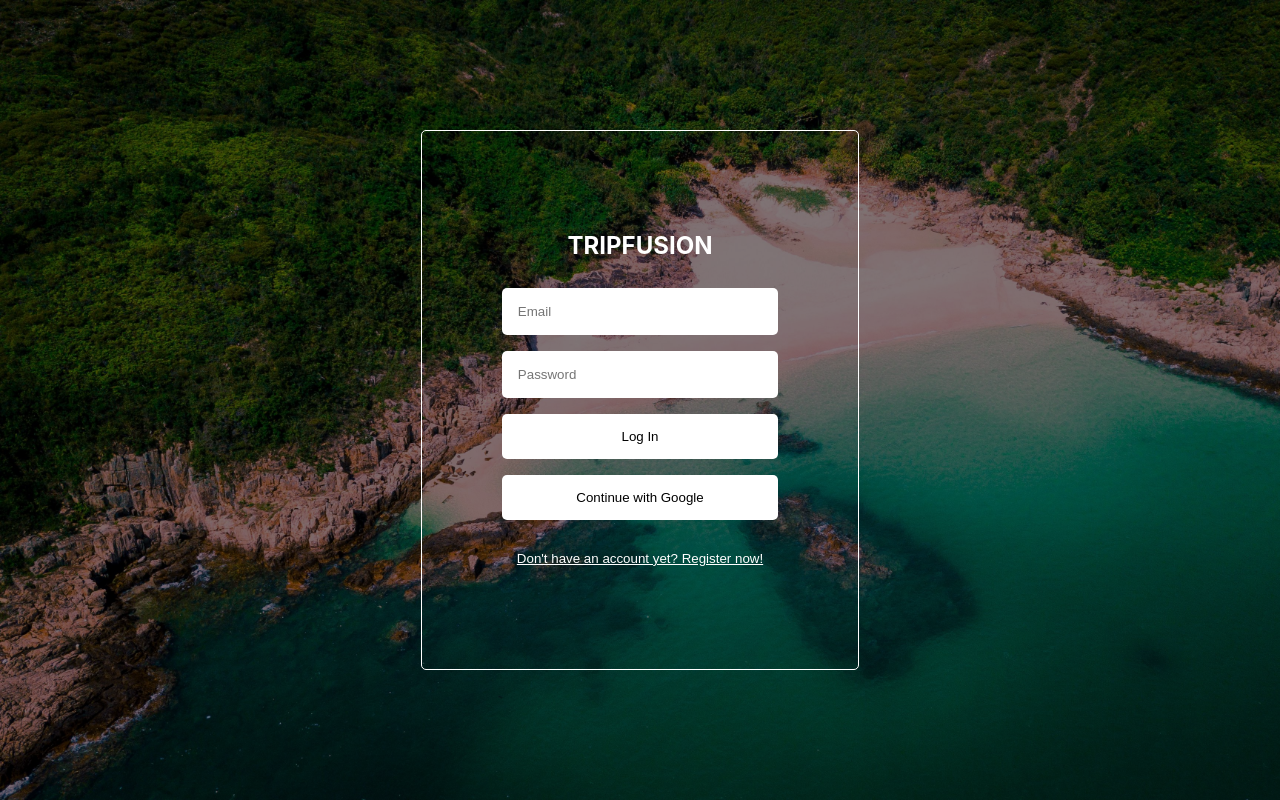
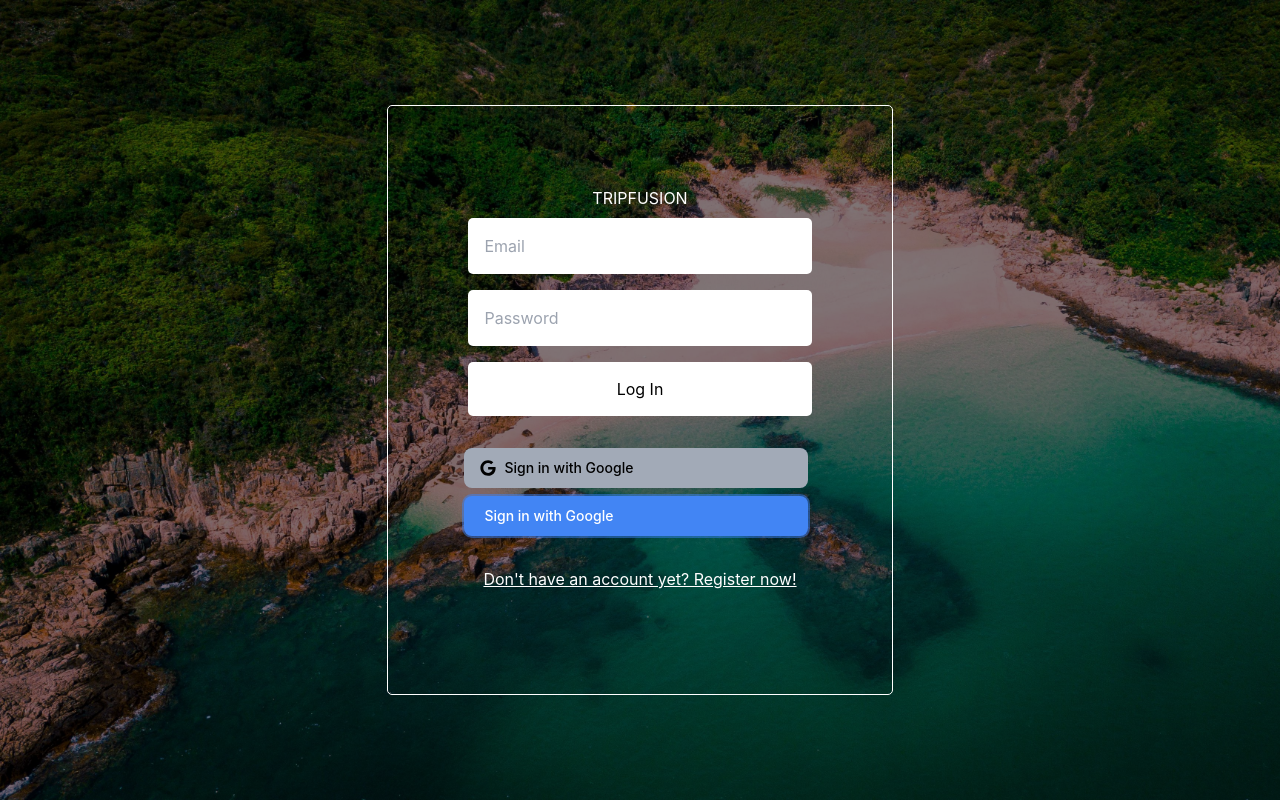
Before and after one commit to zhangjianyu1006156/50.003-Project-Frontend, a React (Create React App) app: page / in a window 1280 px wide. Built offline with nearby package versions, Linux system fonts and the light colour scheme.

Commit message:
Included Google Authentication to the login,
To-do: routing for overall login is not complete
Adjusted:
App now supports tailwind css for styling,
Requires a npm install again to run as there are new dependencies namely, tailwind-css, react-oath/google and axios

```diff
--- a/package.json
+++ b/package.json
@@ -3,9 +3,11 @@
   "version": "0.1.0",
   "private": true,
   "dependencies": {
+    "@react-oauth/google": "^0.11.0",
     "@testing-library/jest-dom": "^5.16.5",
     "@testing-library/react": "^13.4.0",
     "@testing-library/user-event": "^13.5.0",
+    "axios": "^1.4.0",
     "react": "^18.2.0",
     "react-dom": "^18.2.0",
     "react-scripts": "5.0.1",
@@ -34,5 +36,8 @@
       "last 1 firefox version",
       "last 1 safari version"
     ]
+  },
+  "devDependencies": {
+    "tailwindcss": "^3.3.2"
   }
 }
--- a/src/App.css
+++ b/src/App.css
@@ -1,3 +1,7 @@
+@tailwind base;
+@tailwind components;
+@tailwind utilities;
+
 .App {
   text-align: center;
   display: flex;
@@ -5,13 +9,20 @@
   align-items: center;
   justify-content: center;
   color: white;
-  background-image: url('./images/island_beach_aerial_view.jpg');
+  background-image: url("./images/island_beach_aerial_view.jpg");
   background-size: cover;
-  background-color: rgba(0, 0, 0, 0.5); /* Adjust the color and opacity as needed */
+  background-color: rgba(
+    0,
+    0,
+    0,
+    0.5
+  ); /* Adjust the color and opacity as needed */
   background-blend-mode: darken;
 }
 
-.auth-form-container, .login-form, .register-form {
+.auth-form-container,
+.login-form,
+.register-form {
   display: flex;
   flex-direction: column;
 }
@@ -32,7 +43,7 @@ input {
   border-radius: 5px;
 }
 
-button {
+.submit {
   border: none;
   background-color: white;
   margin: 0.5rem 0;
@@ -43,6 +54,13 @@ button {
 }
 
 .link-btn {
+  border: none;
+  background-color: white;
+  margin: 0.5rem 0;
+  padding: 15px;
+  border-radius: 5px;
+  cursor: pointer;
+  color: black;
   background: none;
   color: white;
   text-decoration: underline;
--- a/src/App.js
+++ b/src/App.js
@@ -1,5 +1,5 @@
-import logo from './logo.svg';
 import './App.css';
+import "./index.css";
 import { Login } from "./Login";
 
 function App() {
--- /dev/null
+++ b/src/GoogleLogin.jsx
@@ -0,0 +1,90 @@
+import React, { useState, useEffect } from "react";
+import { googleLogout, useGoogleLogin } from "@react-oauth/google";
+import axios from "axios";
+
+function GoogleLogin() {
+  const [user, setUser] = useState(null);
+  const [profile, setProfile] = useState(null);
+
+  const login = useGoogleLogin({
+    onSuccess: (codeResponse) => setUser(codeResponse),
+    onError: (error) => console.log("Login Failed:", error),
+  });
+
+  useEffect(() => {
+    if (user) {
+      axios
+        .get(
+          `https://www.googleapis.com/oauth2/v1/userinfo?access_token=${user.access_token}`,
+          {
+            headers: {
+              Authorization: `Bearer ${user.access_token}`,
+              Accept: "application/json",
+            },
+          }
+        )
+        .then((res) => {
+          setProfile(res.data);
+        })
+        .catch((err) => console.log(err));
+    }
+  }, [user]);
+
+  // log out function to log the user out of google and set the profile array to null
+  const logOut = () => {
+    googleLogout();
+    setProfile(null);
+  };
+
+  return (
+    <div>
+      <br />
+      {/* if you want to add in the main page after the login components add them after profile, this profile portion is the portion that displays after login in with gmail */}
+      {profile ? (
+        <div>
+          <img src={profile.picture} alt="dp" referrerPolicy="no-referrer" />
+          <h3>User Logged in</h3>
+          <p>Name: {profile.name}</p>
+          <p>Email Address: {profile.email}</p>
+          <br />
+          <br />
+          <button onClick={logOut}>Log out</button>
+        </div>
+      ) : (
+        // this portion is a button taken from google
+        <div className="flex flex-col items-center justify-center">
+          <button
+            type="button"
+            onClick={() => login()}
+            className="w-full text-black bg-[#a2aab7] hover:bg-[#4285F4]/90 focus:ring-4 focus:outline-none focus:ring-[#4285F4]/50 font-medium rounded-lg text-center text-sm px-5 py-2.5 inline-flex items-center dark:focus:ring-[#4285F4]/55 mr-2 mb-2"
+          >
+            <svg
+              class="w-4 h-4 mr-2 -ml-1"
+              aria-hidden="true"
+              focusable="false"
+              data-prefix="fab"
+              data-icon="google"
+              role="img"
+              xmlns="http://www.w3.org/2000/svg"
+              viewBox="0 0 488 512"
+            >
+              <path
+                fill="currentColor"
+                d="M488 261.8C488 403.3 391.1 504 248 504 110.8 504 0 393.2 0 256S110.8 8 248 8c66.8 0 123 24.5 166.3 64.9l-67.5 64.9C258.5 52.6 94.3 116.6 94.3 256c0 86.5 69.1 156.6 153.7 156.6 98.2 0 135-70.4 140.8-106.9H248v-85.3h236.1c2.3 12.7 3.9 24.9 3.9 41.4z"
+              ></path>
+            </svg>
+            Sign in with Google
+          </button>
+
+          <button
+            className="w-full text-white bg-[#4285F4] font-medium text-sm rounded-lg shadow-sm ring-2 px-5 py-2.5 items-center text-center hover:bg-[#4285F4]/90 dark:focus:ring-[#4285F4]/55 mr-2 mb-2 inline-flex"
+            onClick={() => login()}
+          >
+            Sign in with Google
+          </button>
+        </div>
+      )}
+    </div>
+  );
+}
+export default GoogleLogin;
--- a/src/Login.jsx
+++ b/src/Login.jsx
@@ -1,24 +1,44 @@
 import React, { useState } from "react";
+import GoogleLogin from "./GoogleLogin";
 
 export const Login = (props) => {
-    const [email, setEmail] = useState('');
-    const [pass, setPass] = useState('');
+  const [email, setEmail] = useState("");
+  const [pass, setPass] = useState("");
 
   const handleSubmit = (e) => {
     e.preventDefault();
     console.log(email);
-    }
+  };
 
   return (
     <div className="auth-form-container">
       <h2>TRIPFUSION</h2>
       <form className="login-form" onSubmit={handleSubmit}>
-                <input value={email} onChange={(e) => setEmail(e.target.value)}type="email" placeholder="Email" id="email" name="email" />
-                <input value={pass} onChange={(e) => setPass(e.target.value)} type="password" placeholder="Password" id="password" name="password" />
-                <button type="submit">Log In</button>
+        <input
+          value={email}
+          onChange={(e) => setEmail(e.target.value)}
+          type="email"
+          placeholder="Email"
+          id="email"
+          name="email"
+        />
+        <input
+          value={pass}
+          onChange={(e) => setPass(e.target.value)}
+          type="password"
+          placeholder="Password"
+          id="password"
+          name="password"
+        />
+        <button className="submit" type="submit">
+          Log In
+        </button>
       </form>
-            <button >Continue with Google</button>
-            <button className="link-btn" >Don't have an account yet? Register now!</button>
+      {/* <button>Continue with Google</button> */}
+      <GoogleLogin />
+      <button className="link-btn">
+        Don't have an account yet? Register now!
+      </button>
     </div>
-    )
-}
+  );
+};
--- /dev/null
+++ b/src/firebase.js
@@ -0,0 +1,21 @@
+import { initializeApp } from 'firebase/app';
+import { GoogleAuthProvider,getAuth,signInWithRedirect } from "firebase/auth";
+
+const firebaseConfig = {
+  apiKey: "AIzaSyAL-aYZJ_VlvfGz01B-6nLQpFo9iAjHwAA",
+  authDomain: "testfirebaseauth-e04d8.firebaseapp.com",
+  projectId: "testfirebaseauth-e04d8",
+  storageBucket: "testfirebaseauth-e04d8.appspot.com",
+  messagingSenderId: "1068173902467",
+  appId: "1:1068173902467:web:5a188b98153472e881d1b6",
+  measurementId: "G-10XXE60LS9"
+};
+
+const app = initializeApp(firebaseConfig);
+const auth = getAuth(app);
+auth.languageCode='it'
+const provider = new GoogleAuthProvider();
+provider.addScope('https://www.googleapis.com/auth/contacts.readonly');
+signInWithRedirect(auth, provider);
+
+export {auth,provider}
--- a/src/index.js
+++ b/src/index.js
@@ -2,13 +2,16 @@ import React from 'react';
 import ReactDOM from 'react-dom/client';
 import './index.css';
 import App from './App';
+import { GoogleOAuthProvider } from "@react-oauth/google";
 import reportWebVitals from './reportWebVitals';
 
 const root = ReactDOM.createRoot(document.getElementById('root'));
 root.render(
-  <React.StrictMode>
-    <App />
-  </React.StrictMode>
+  <GoogleOAuthProvider clientId="312768833119-idhbsfq3k09r3dden70r2k8p9521f829.apps.googleusercontent.com">
+    <React.StrictMode>
+      <App />
+    </React.StrictMode>
+  </GoogleOAuthProvider>
 );
 
 // If you want to start measuring performance in your app, pass a function
--- /dev/null
+++ b/tailwind.config.js
@@ -0,0 +1,8 @@
+/** @type {import('tailwindcss').Config} */
+module.exports = {
+  content: ["./src/**/*.{js,jsx,ts,tsx}",],
+  theme: {
+    extend: {},
+  },
+  plugins: [],
+}
```
Also changed, not shown: src/index.css (+7 -3 lines), 1 other file (tests, documents, lock files or other folders). Lines whose indentation alone changed are shown as unchanged.
